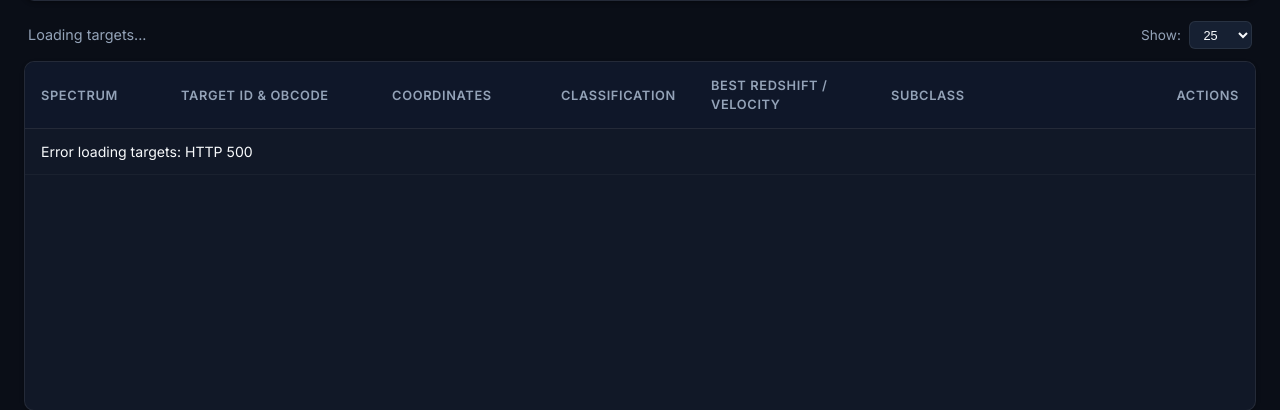
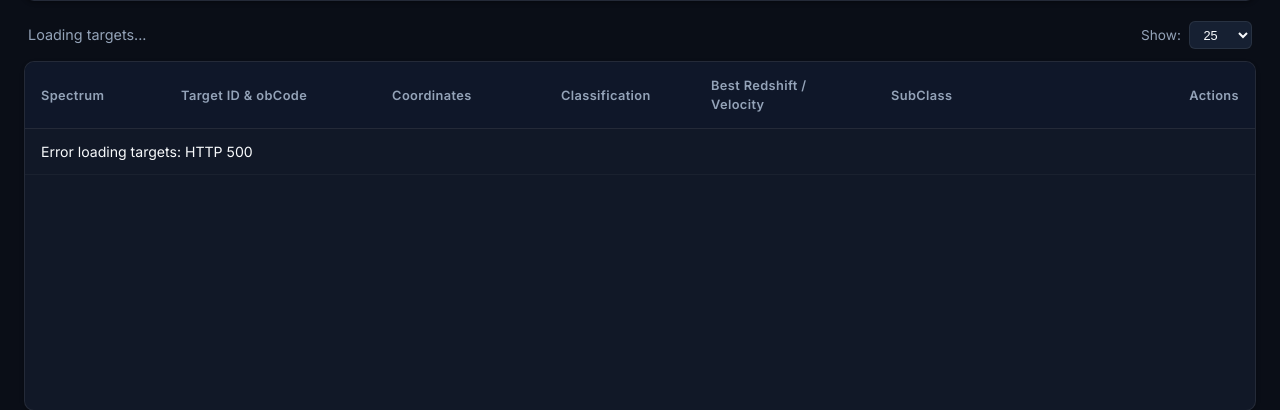
Before and after one commit to yasudank/pfs-target-viewer, a FastAPI app: page / in a window 1280 px wide. Shown: the part 234-644 px from the top of the page. Run offline with FastAPI, Linux system fonts and the light colour scheme; some libraries are stand-ins or nearby versions.

Commit message:
style: Preserve proper case for units in table headers (nm, erg/s/cm^2, nJy)

```diff
--- a/pfs_target_viewer/static/css/style.css
+++ b/pfs_target_viewer/static/css/style.css
@@ -380,8 +380,8 @@
   color: var(--text-secondary);
   font-size: 0.8rem;
   font-weight: 600;
-  text-transform: uppercase;
-  letter-spacing: 0.05em;
+  text-transform: none !important;
+  letter-spacing: 0.03em;
   padding: 0.85rem 1rem;
   border-bottom: 1px solid var(--border-color);
 }
@@ -737,7 +737,9 @@
   padding: 0.65rem 0.85rem;
   border-bottom: 1px solid var(--border-color);
   font-size: 0.78rem;
-  text-transform: uppercase;
+  font-weight: 600;
+  text-transform: none !important;
+  letter-spacing: 0.02em;
 }
 
 .detail-subtable td {
@@ -767,7 +769,7 @@
 .meta-label {
   font-size: 0.75rem;
   color: var(--text-muted);
-  text-transform: uppercase;
+  text-transform: none;
 }
 
 .meta-val {
--- a/pfs_target_viewer/templates/index.html
+++ b/pfs_target_viewer/templates/index.html
@@ -4,7 +4,12 @@
   <meta charset="UTF-8">
   <meta name="viewport" content="width=device-width, initial-scale=1.0">
   <title>PFS Target & Spectrum Viewer</title>
-  <link rel="stylesheet" href="/static/css/style.css">
+  <link rel="stylesheet" href="/static/css/style.css?v=1.3">
+  <style>
+    th, .targets-table th, .detail-subtable th, .meta-label {
+      text-transform: none !important;
+    }
+  </style>
   <!-- Offline-ready Plotly with CDN fallback -->
   <script src="/static/js/plotly.min.js"></script>
   <script>
@@ -377,6 +382,6 @@
   </div>
 
   <!-- Client-side script -->
-  <script src="/static/js/app.js"></script>
+  <script src="/static/js/app.js?v=1.2"></script>
 </body>
 </html>
```
